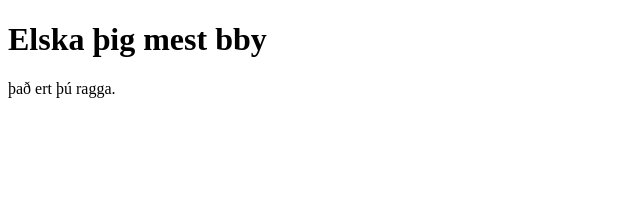
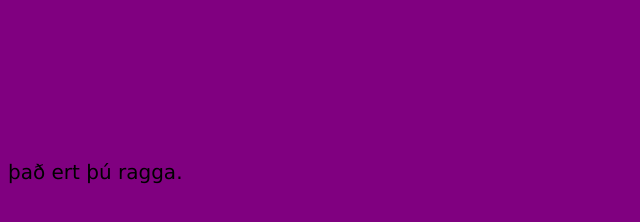
Before and after one commit to Cyb3rkobr4/-e39, a plain HTML site: page docs/index.html in a window 1280 px wide. Shown: the whole page, without its empty margins (0-640 px from the left). Drawn offline with Linux system fonts and the light colour scheme.

Commit message:
Update index.html

```diff
--- a/docs/index.html
+++ b/docs/index.html
@@ -2,7 +2,7 @@
 <html>
 <head>
 <title>Page Title</title>
-<link rel="styles.css" type="text/css" href="styles.css">
+<link rel="stylesheet" type="text/css" href="styles.css">
 </head>
 <body>
 
```
